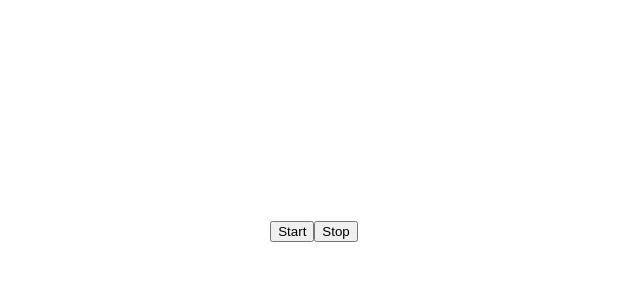
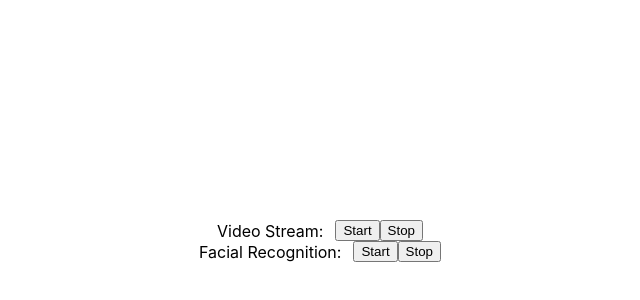
Before and after one commit to segeeslice/cc-final-project, a React (Create React App) app in the folder react-app/: page / in a window 1280 px wide. Shown: the part 340-640 px from the top of the page, without its empty margins (326-966 px from the left). Built offline with nearby package versions, Linux system fonts and the light colour scheme; no server answers.

Commit message:
Add support for starting/stopping video stream

```diff
--- a/react-app/src/App.jsx
+++ b/react-app/src/App.jsx
@@ -25,21 +25,31 @@ function App() {
     alignContent: 'flex-start',
   }
 
-  const onStartClick = () => {
+  const centeredRowStyle = {
+    width: '100%',
+    display: 'flex',
+    justifyContent: 'center',
+    alignItems: 'center',
+  }
+
+  const onStartVideoClick = () => {
+    setVideoPlaying(true)
+  }
+  const onStopVideoClick = () => {
+    setVideoPlaying(false)
+    setRecPlaying(false)
+  }
+
+  const onStartRecClick = () => {
     setRecPlaying(true)
   }
-  const onStopClick = () => {
+  const onStopRecClick = () => {
     setRecPlaying(false)
   }
 
   return (<>
     <div style={bodyStyle}>
-      <div style={{
-        width: '100%',
-        display: 'flex',
-        justifyContent: 'center',
-        alignItems:' center',
-      }}>
+      <div style={centeredRowStyle}>
         <FaceRecVideo
           referenceImagePaths={referenceImagePaths}
           height="560px"
@@ -48,11 +58,25 @@ function App() {
           recPlaying={recPlaying}
         />
       </div>
-      <div>
-        <button onClick={onStartClick}>
+      <div style={centeredRowStyle}>
+        <span style={{padding: '0px 12px'}}>
+          Video Stream:
+        </span>
+        <button onClick={onStartVideoClick}>
           Start
         </button>
-        <button onClick={onStopClick}>
+        <button onClick={onStopVideoClick}>
+          Stop
+        </button>
+      </div>
+      <div style={centeredRowStyle}>
+        <span style={{padding: '0px 12px'}}>
+          Facial Recognition:
+        </span>
+        <button onClick={onStartRecClick}>
+          Start
+        </button>
+        <button onClick={onStopRecClick}>
           Stop
         </button>
       </div>
```
